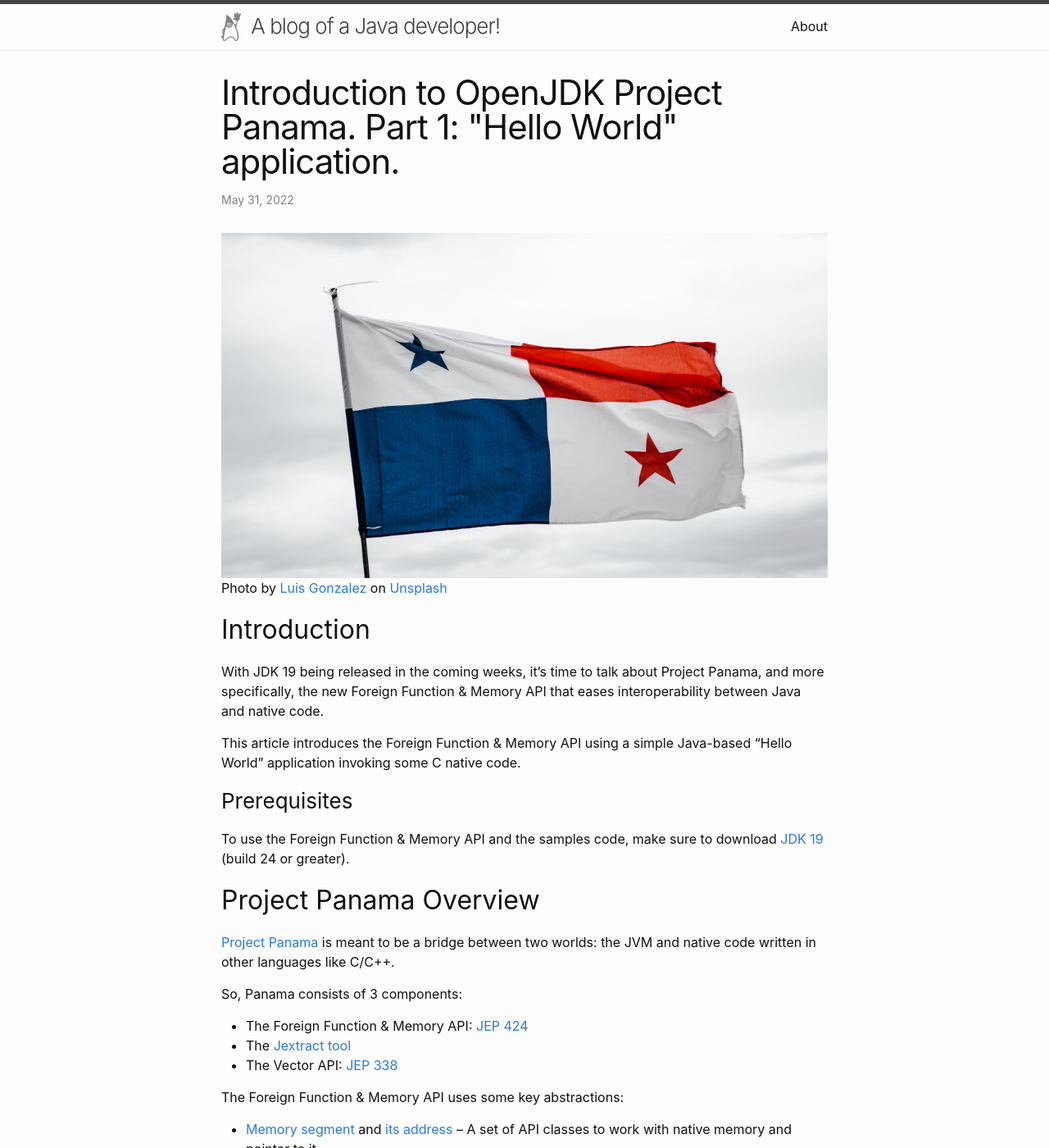
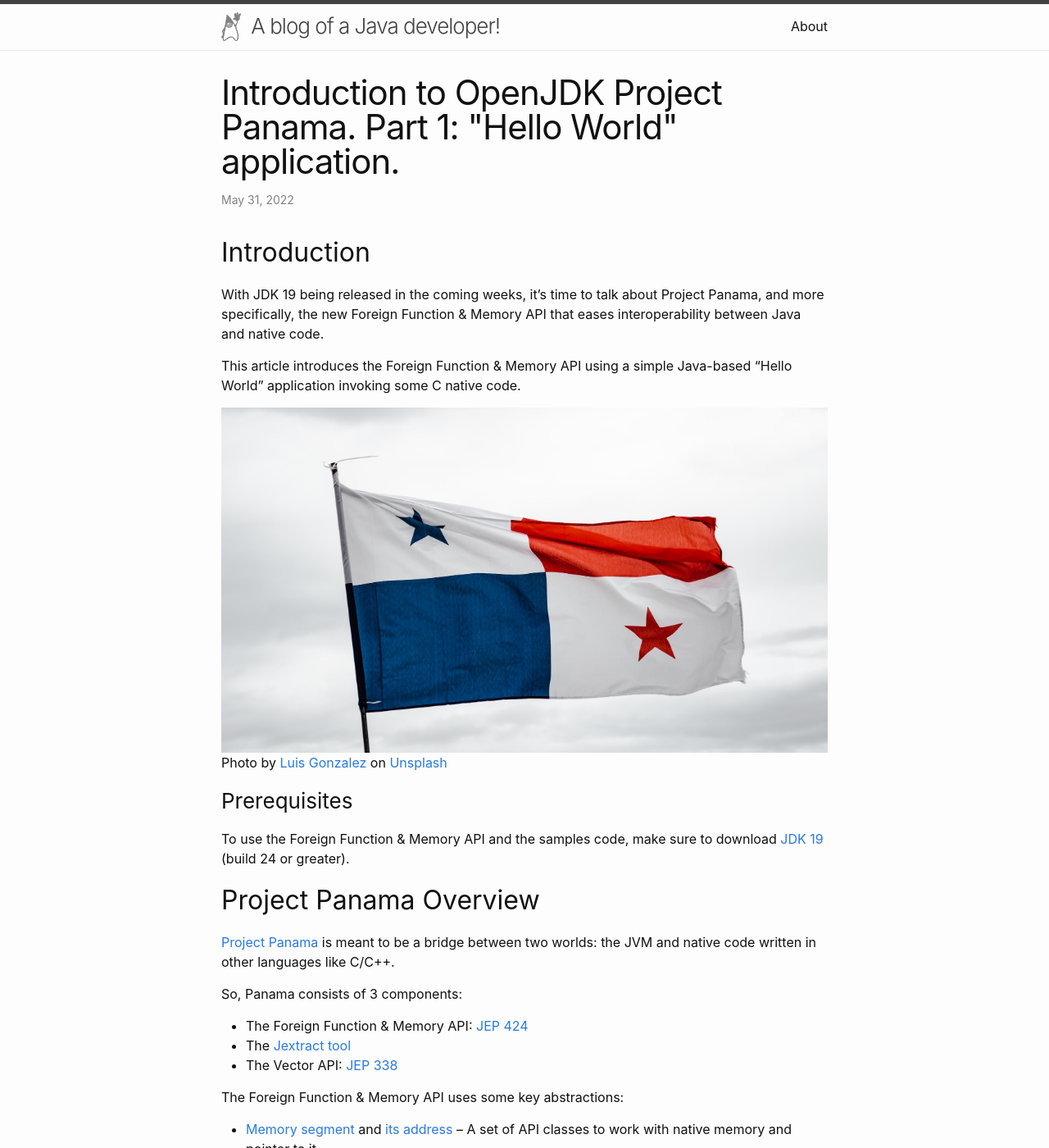
Before and after one commit to denismakogon/denismakogon.github.io, a Jekyll site: the page built from _posts/2022-05-31-introduction-to-project-panama-part-1.markdown, in a window 1280 px wide and 1400 px high. Shown: the whole window at 82% size. Built offline with Jekyll 4.4.1, drawn with Linux system fonts in a browser that asks for light colours.

Commit message:
move pic to the end of intro section

```diff
--- a/_posts/2022-05-31-introduction-to-project-panama-part-1.markdown
+++ b/_posts/2022-05-31-introduction-to-project-panama-part-1.markdown
@@ -6,16 +6,16 @@ categories: openjdk panama
 tags: ["openjdk", "panama"]
 ---
 
-![Panama]({{ '../images/openjdk-panama/luis-gonzalez-Wiwqd_8Rds8-unsplash.jpg' | relative_url }})
-Photo by [Luis Gonzalez](https://unsplash.com/@luchox23?utm_source=unsplash&utm_medium=referral&utm_content=creditCopyText)
-on [Unsplash](https://unsplash.com/s/photos/panama?utm_source=unsplash&utm_medium=referral&utm_content=creditCopyText)
-
 ## Introduction
 
 With JDK 19 being released in the coming weeks, it's time to talk about Project Panama, and more specifically,
 the new Foreign Function & Memory API that eases interoperability between Java and native code.
 
 This article introduces the Foreign Function & Memory API using a simple Java-based "Hello World" application invoking some C native code.
+
+![Panama]({{ '../images/openjdk-panama/luis-gonzalez-Wiwqd_8Rds8-unsplash.jpg' | relative_url }})
+Photo by [Luis Gonzalez](https://unsplash.com/@luchox23?utm_source=unsplash&utm_medium=referral&utm_content=creditCopyText)
+on [Unsplash](https://unsplash.com/s/photos/panama?utm_source=unsplash&utm_medium=referral&utm_content=creditCopyText)
 
 ### Prerequisites
 
```
